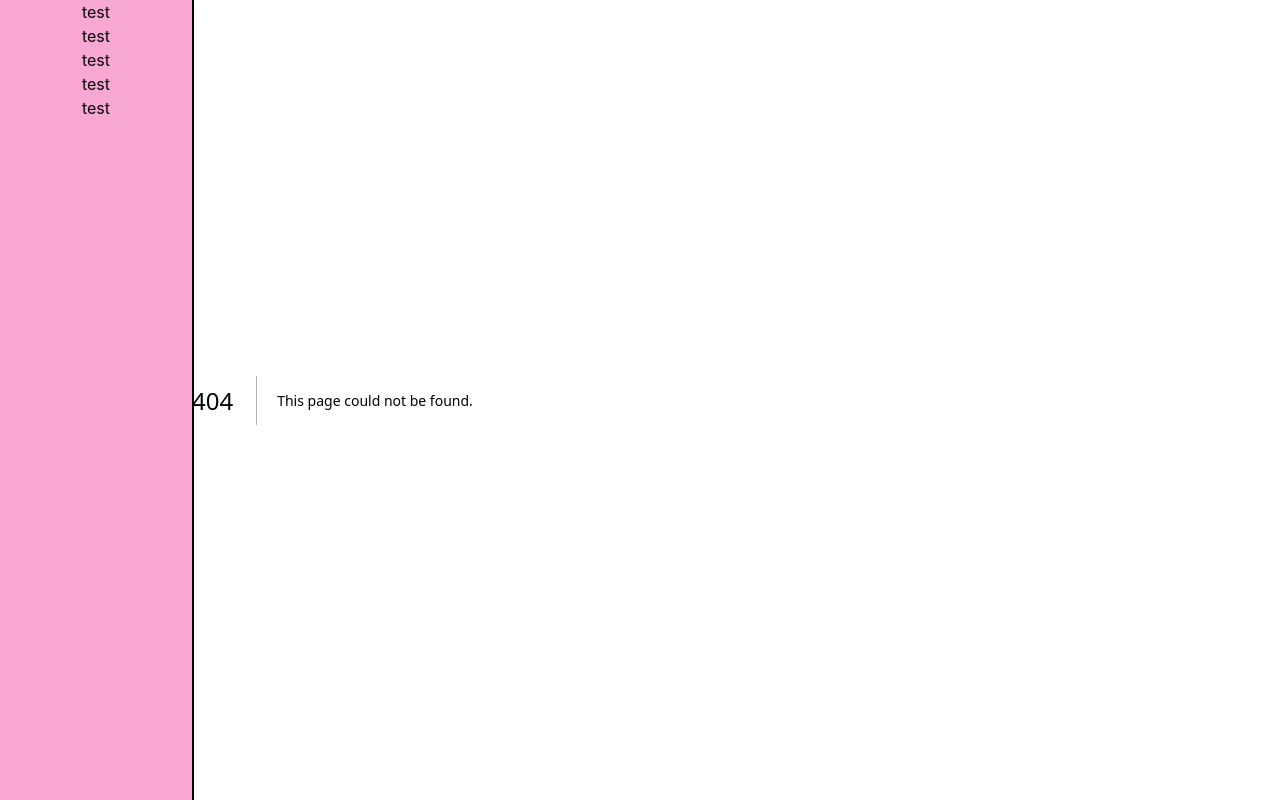
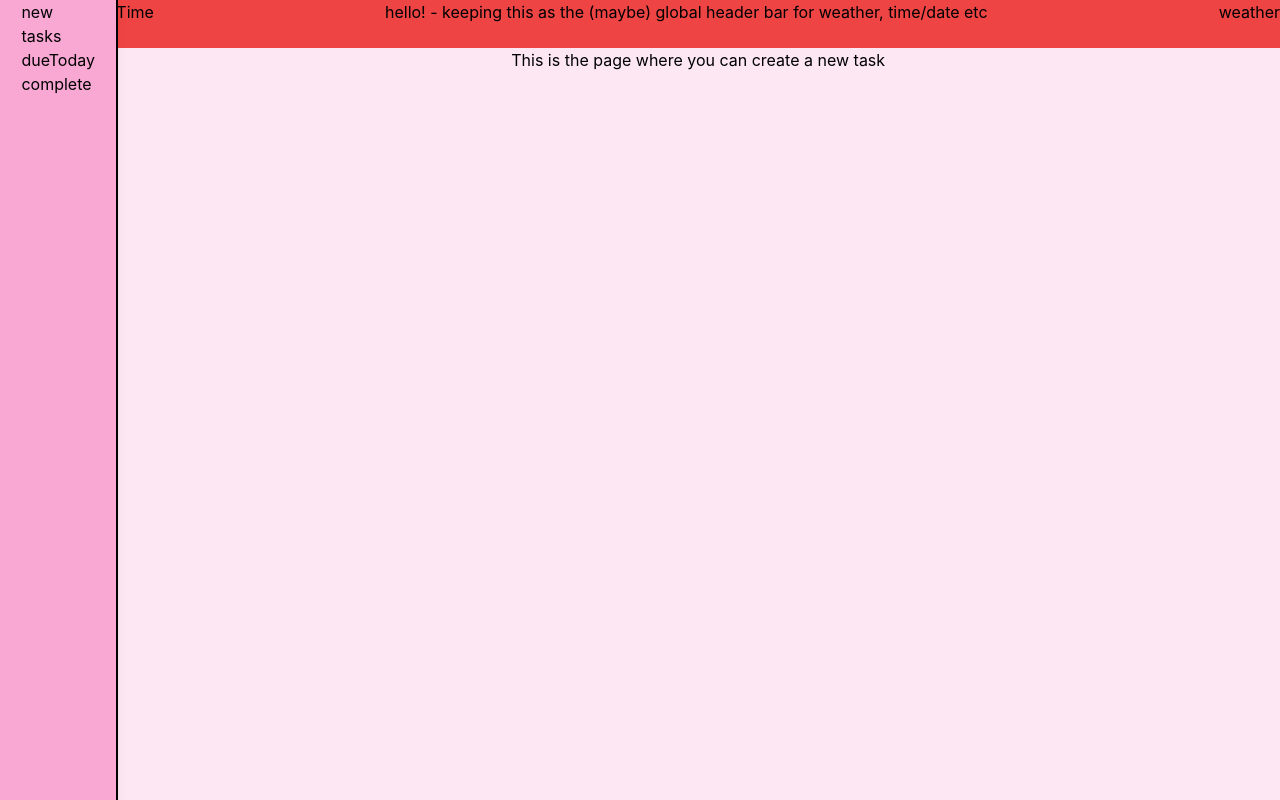
Before and after one commit to Joecey/neo-todo-list, a Next.js app: page /new in a window 1280 px wide. Before the commit this address had no page. Built offline with nearby package versions, Linux system fonts and the light colour scheme.

Commit message:
added sidebar links

```diff
--- /dev/null
+++ b/app/complete/page.js
@@ -0,0 +1,16 @@
+import "../../styles/globals.css";
+import Navbar from "../../components/navbar";
+
+export default function New() {
+	return (
+		<div className="bg-pink-100 w-full z-0 flex flex-col align-middle items-center">
+			<Navbar />
+			<div>
+				<p>
+					This is the page where you can see all completed tasks
+					(Complete = True)
+				</p>
+			</div>
+		</div>
+	);
+}
--- /dev/null
+++ b/app/new/page.js
@@ -0,0 +1,13 @@
+import "../../styles/globals.css";
+import Navbar from "../../components/navbar";
+
+export default function New() {
+	return (
+		<div className="bg-pink-100 w-full z-0 flex flex-col align-middle items-center">
+			<Navbar />
+			<div>
+				<p>This is the page where you can create a new task</p>
+			</div>
+		</div>
+	);
+}
--- a/app/page.js
+++ b/app/page.js
@@ -12,7 +12,7 @@ async function getTasks() {
 	// const taskData = await pb.collection("tasks").getList(1, 30, {}); // page 1, showing 30 results per page
 
 	const results = await fetch(
-		"http://127.0.0.1:8090/api/collections/tasks/records?page=1&perPage=30",
+		"http://127.0.0.1:8090/api/collections/tasks/records?page=1&perPage=30&filter=(complete=False)",
 		{ cache: "no-store" }
 	);
 	const taskData = await results.json();
--- /dev/null
+++ b/app/today/page.js
@@ -0,0 +1,16 @@
+import "../../styles/globals.css";
+import Navbar from "../../components/navbar";
+
+export default function New() {
+	return (
+		<div className="bg-pink-100 w-full z-0 flex flex-col align-middle items-center">
+			<Navbar />
+			<div>
+				<p>
+					This is the page where you can see all tasks that are due
+					today (DueDate = today or less)
+				</p>
+			</div>
+		</div>
+	);
+}
--- a/components/navbar.js
+++ b/components/navbar.js
@@ -2,11 +2,19 @@ import "../styles/globals.css";
 
 export default function Navbar() {
 	return (
-		<div className="w-full bg-red-500 h-12 ">
-			<p>
-				hello! - keeping this as the (maybe) global header bar for
-				weather, time/date etc
-			</p>
+		<div className="w-full bg-red-500 h-12 flex justify-between">
+			<div>
+				<p>Time</p>
+			</div>
+			<div>
+				<p>
+					hello! - keeping this as the (maybe) global header bar for
+					weather, time/date etc
+				</p>
+			</div>
+			<div>
+				<p>weather</p>
+			</div>
 		</div>
 	);
 }
--- a/components/sidebar.js
+++ b/components/sidebar.js
@@ -1,16 +1,33 @@
 import "../styles/globals.css";
+import Link from "next/link";
 
 export default function Sidebar() {
 	return (
 		<div
-			className="top-0 left-0 h-screen w-48 m-0 flex flex-col bg-pink-300
+			id="Sidebar"
+			className="top-0 left-0 h-screen w-32 m-0 flex flex-col bg-pink-300
             outline-black outline-2 outline items-center z-50 shadow-lg  "
 		>
-			<h1>test</h1>
-			<h2>test</h2>
-			<h2>test</h2>
-			<h2>test</h2>
-			<h2>test</h2>
+			<nav>
+				<SidebarIcon id="new" linkPath="/new" title="new" />
+				<SidebarIcon id="tasks" linkPath="/" title="tasks" />
+				<SidebarIcon id="dueToday" linkPath="/today" title="dueToday" />
+				<SidebarIcon
+					id="completed"
+					linkPath="/complete"
+					title="complete"
+				/>
+			</nav>
 		</div>
 	);
 }
+
+function SidebarIcon(props) {
+	return (
+		<div id={props.id} className="side-icon">
+			<Link href={props.linkPath}>
+				<h1>{props.title}</h1>
+			</Link>
+		</div>
+	);
+}
--- a/styles/tailwind.css
+++ b/styles/tailwind.css
@@ -6,4 +6,9 @@
 	.task-item {
 		@apply w-[95%] bg-green-700 shadow-2xl text-center h-16 mt-4 rounded-lg outline;
 	}
+
+	.side-icon {
+		@apply bg-green-500 h-32 w-32 flex flex-col justify-center items-center
+		outline-black outline-1 outline;
+	}
 }
```
Also changed, not shown: pb_migrations/1684163673_updated_tasks.js (added, +25 -0 lines), app/layout.js (line endings or trailing spaces), 2 other files (tests, documents, lock files or other folders).
